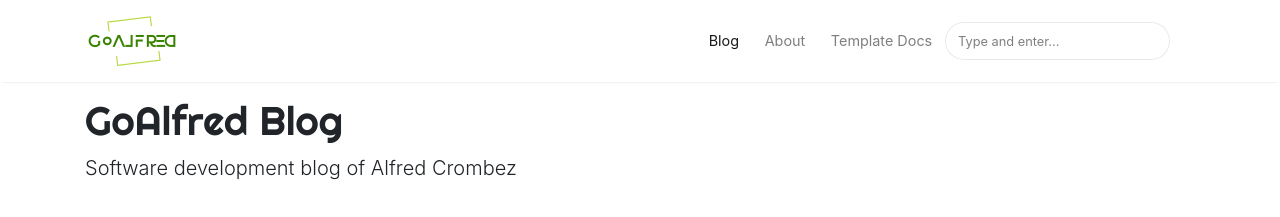
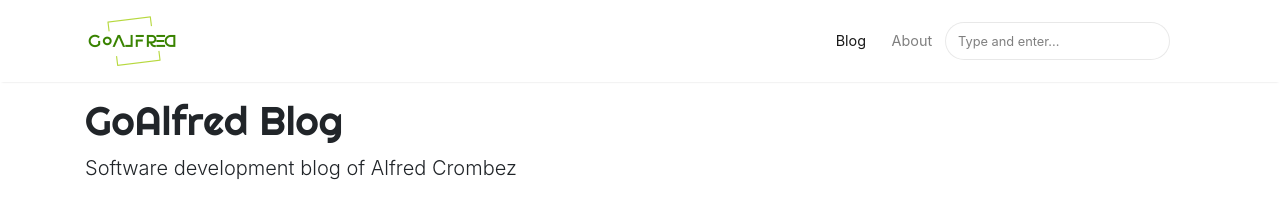
Before and after one commit to goalfred-dev/goalfred-dev.github.io, a Jekyll site: the page built from index.html, in a window 1280 px wide. Shown: the top 217 px of the page. Built offline with Jekyll 4.4.1, drawn with Linux system fonts in a browser that asks for light colours; nearby versions of some CDN libraries; the list of posts is cut into pages by our own code.

Commit message:
Removed template menu item

```diff
--- a/_layouts/default.html
+++ b/_layouts/default.html
@@ -81,12 +81,6 @@
 
           <li class="nav-item">
             <a class="nav-link" href="{{ site.baseurl }}/about">About</a>
-          </li>
-
-          <li class="nav-item">
-            <a target="_blank" class="nav-link"
-              href="https://bootstrapstarter.com/bootstrap-templates/template-mediumish-bootstrap-jekyll/"> Template
-              Docs</a>
           </li>
 
 
```
